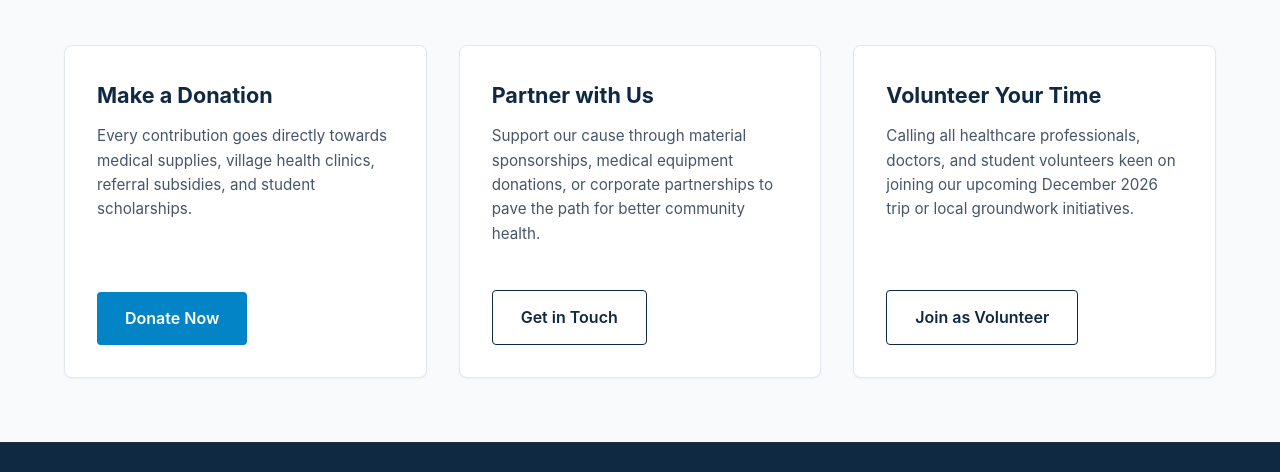
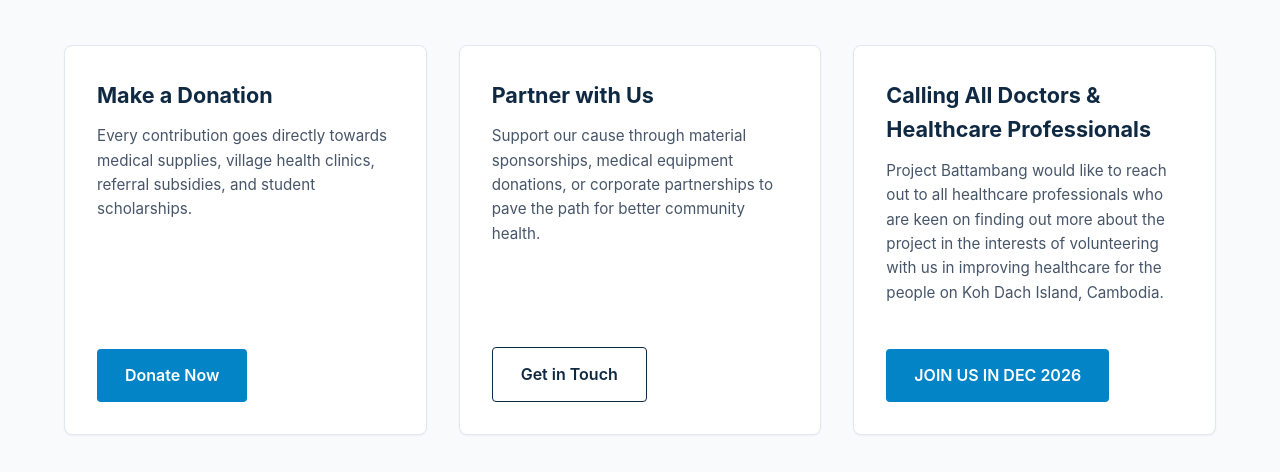
Before and after one commit to TanYiXun/project-battambang-website, a plain HTML site: page get-involved.html in a window 1280 px wide. Shown: the part 253-725 px from the top of the page. Drawn offline with Linux system fonts and the light colour scheme.

Commit message:
Restore stable file-based Pages CMS architecture (f7bfa6a) and add doctor volunteer callout form

```diff
--- a/content/get-involved.json
+++ b/content/get-involved.json
@@ -3,10 +3,10 @@
   "intro_text": "Join us in bringing hope, health, and sustainable support to the people of Battambang.",
   "opportunities": [
     {
-      "title": "Healthcare Professionals & Doctors",
-      "description": "Volunteer as a medical mentor to guide students during screening trips and deliver clinical care.",
-      "button_text": "Email Us",
-      "link": "mailto:med.battambang@gmail.com"
+      "title": "Calling All Doctors & Healthcare Professionals",
+      "description": "Project Battambang would like to reach out to all healthcare professionals who are keen on finding out more about the project in the interests of volunteering with us in improving healthcare for the people on Koh Dach Island, Cambodia.",
+      "button_text": "JOIN US IN DEC 2026",
+      "link": "https://forms.gle/PufVvvo6o618XRH67"
     },
     {
       "title": "Sponsors & Corporate Partners",
--- a/get-involved.html
+++ b/get-involved.html
@@ -65,10 +65,10 @@
 
         <div class="card" style="padding: 2rem; display: flex; flex-direction: column; justify-content: space-between;">
           <div>
-            <h3 class="card-title" style="color: var(--color-primary); font-size: 1.35rem; margin-bottom: 0.75rem;">Volunteer Your Time</h3>
-            <p class="card-text">Calling all healthcare professionals, doctors, and student volunteers keen on joining our upcoming December 2026 trip or local groundwork initiatives.</p>
+            <h3 class="card-title" style="color: var(--color-primary); font-size: 1.35rem; margin-bottom: 0.75rem;">Calling All Doctors & Healthcare Professionals</h3>
+            <p class="card-text">Project Battambang would like to reach out to all healthcare professionals who are keen on finding out more about the project in the interests of volunteering with us in improving healthcare for the people on Koh Dach Island, Cambodia.</p>
           </div>
-          <a href="mailto:med.battambang@gmail.com" class="btn btn-outline" style="margin-top: 1.5rem; align-self: start;">Join as Volunteer</a>
+          <a href="https://forms.gle/PufVvvo6o618XRH67" class="btn btn-primary" target="_blank" rel="noopener noreferrer" style="margin-top: 1.5rem; align-self: start;">JOIN US IN DEC 2026</a>
         </div>
       </div>
     </div>
```
